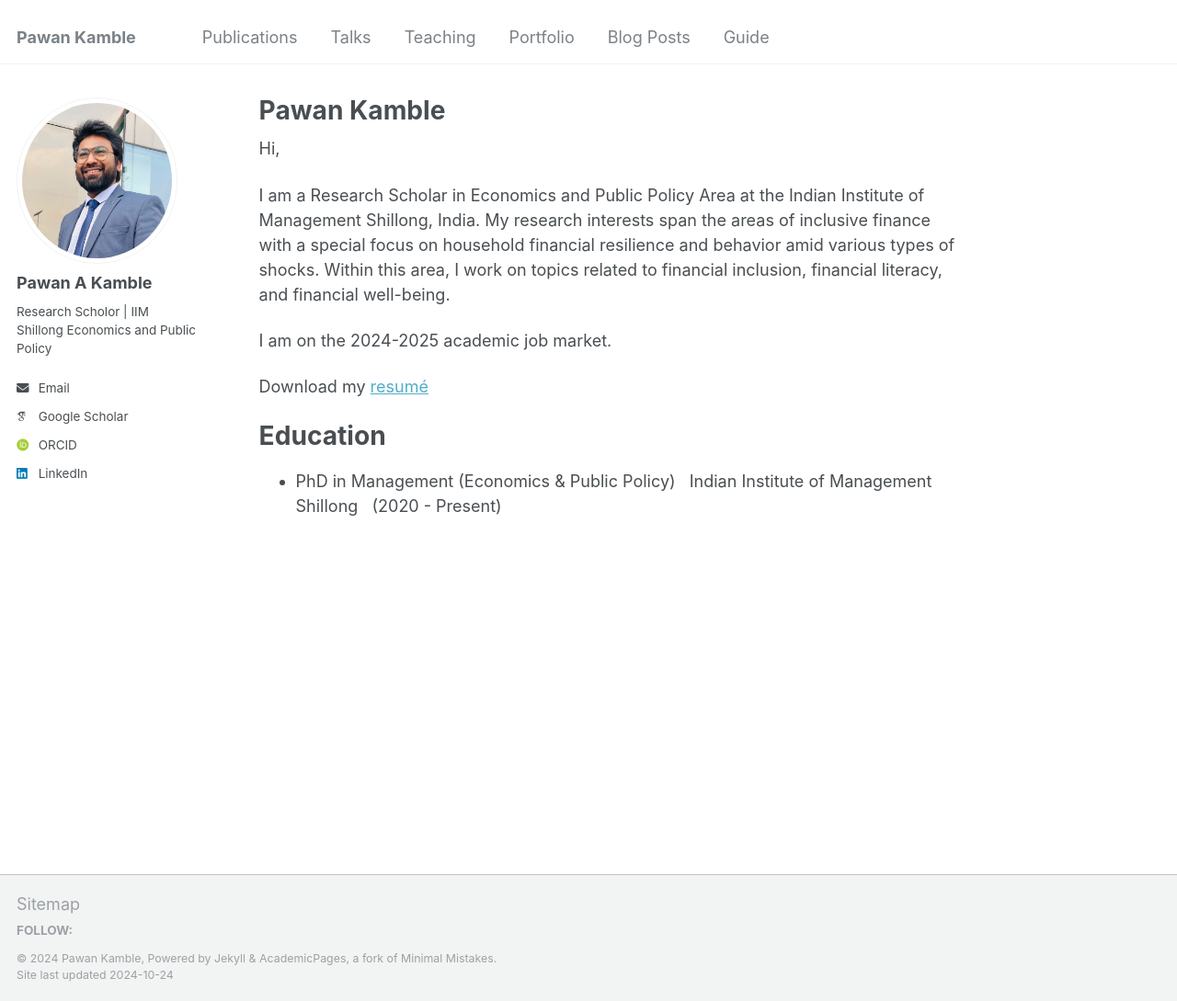
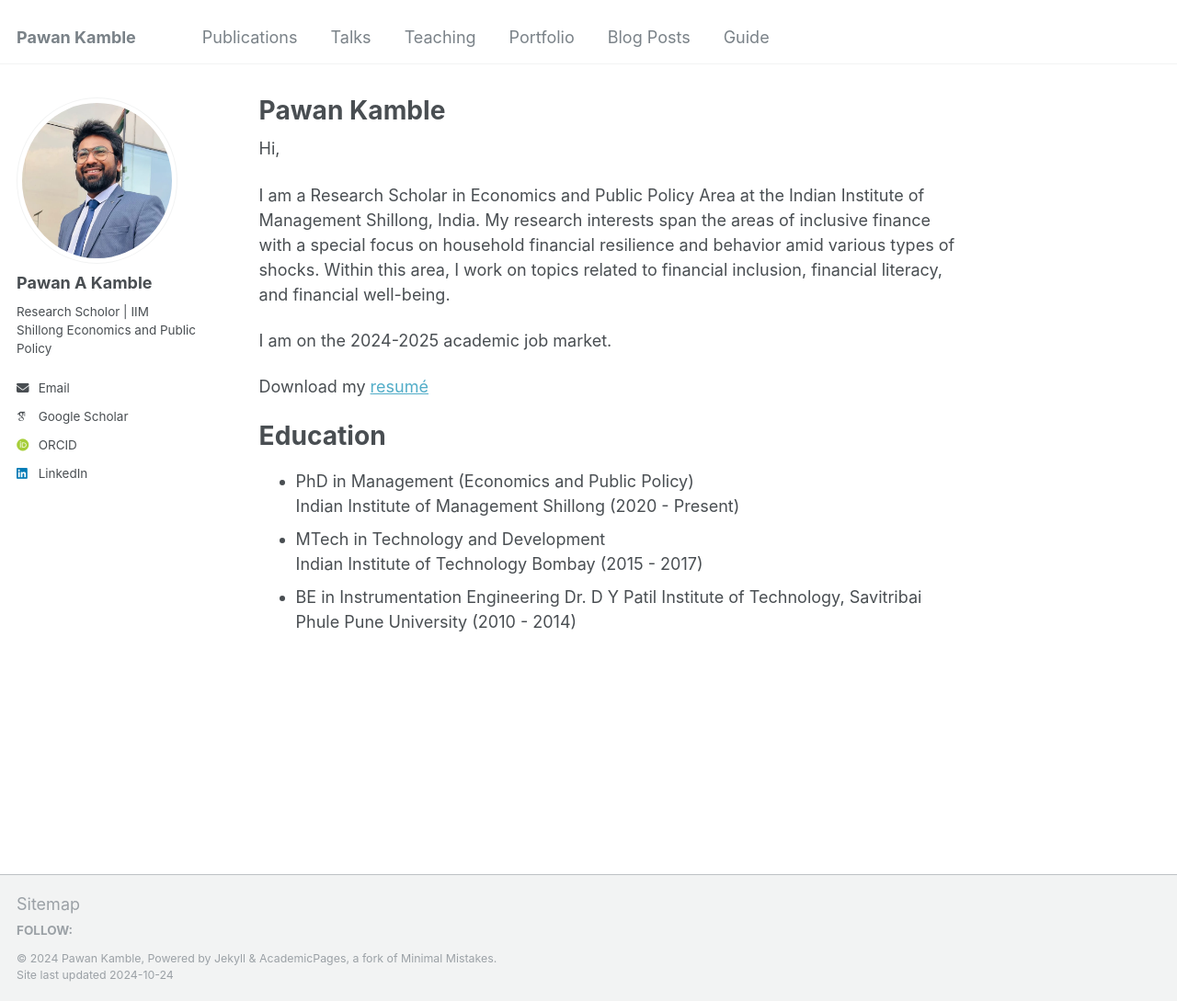
Before and after one commit to pawankb13/pawankb13.github.io, a Jekyll site: the page built from _pages/about.md, in a window 1280 px wide and 1089 px high. Shown: the whole window at 92% size. Built offline with Jekyll 4.4.1, drawn with Linux system fonts in a browser that asks for light colours; some web fonts are replaced.

Commit message:
Update: Education

```diff
--- a/_pages/about.md
+++ b/_pages/about.md
@@ -16,6 +16,9 @@ Download my [resumé](https://github.com/pawankb13/resume/blob/main/resume_latex
 
 Education
 ======
-- PhD in Management (Economics & Public Policy) &nbsp;
-Indian Institute of Management Shillong &nbsp;
-(2020 - Present)
+- PhD in Management (Economics and Public Policy) \
+Indian Institute of Management Shillong (2020 - Present)
+- MTech in Technology and Development \
+Indian Institute of Technology Bombay (2015 - 2017)
+- BE in Instrumentation Engineering
+Dr. D Y Patil Institute of Technology, Savitribai Phule Pune University (2010 - 2014)
```
